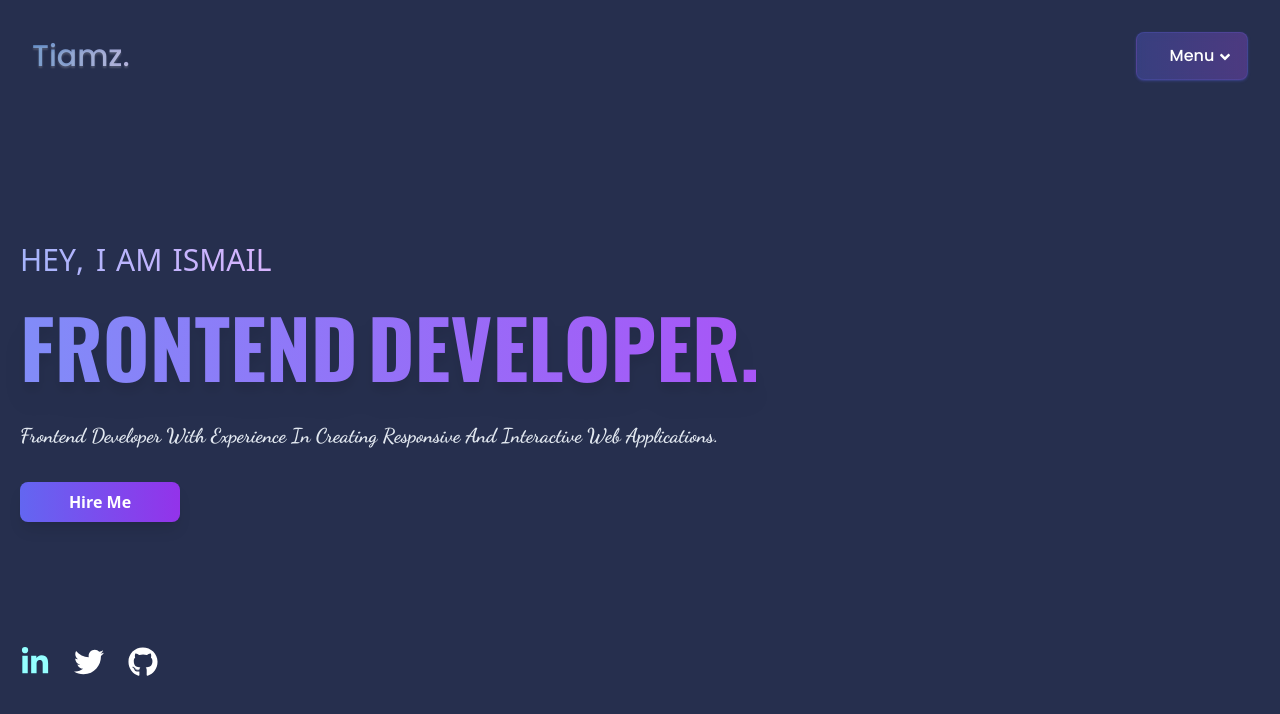
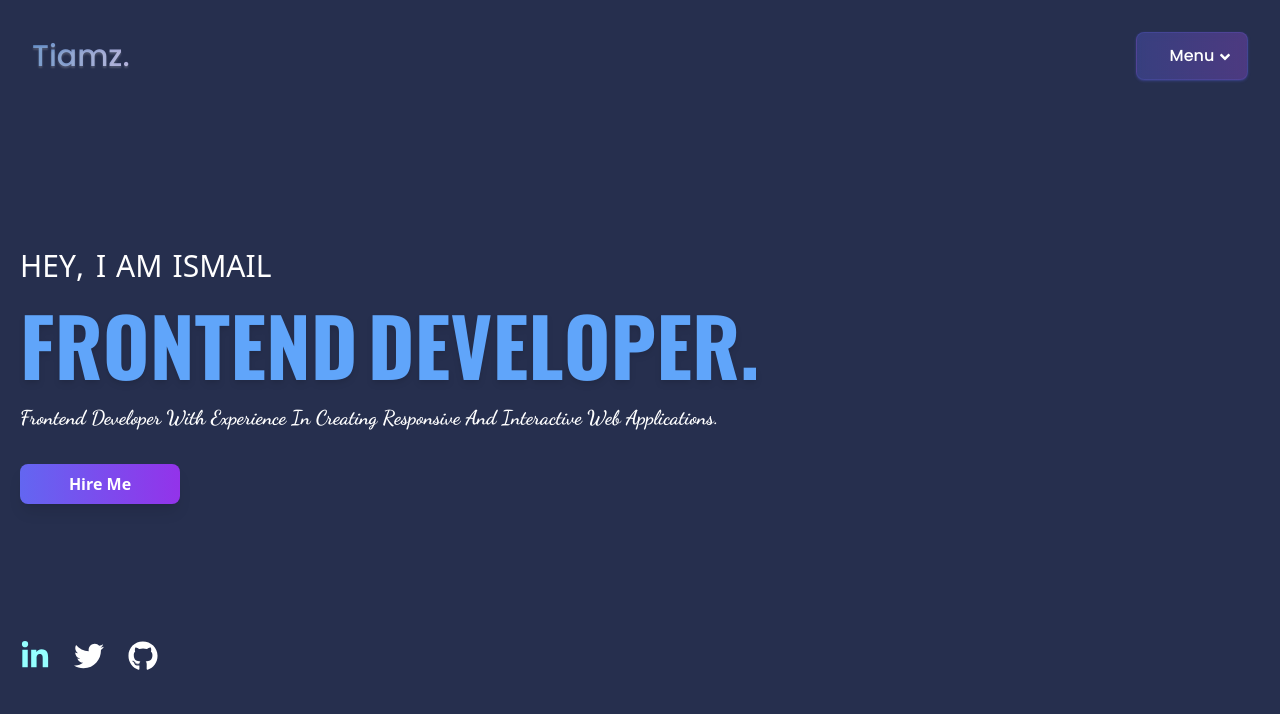
Before and after one commit to Tiamz01/Portfolio, a React (Vite) app: page / in a window 1280 px wide. Shown: the top 714 px of the page. Built offline with nearby package versions, Linux system fonts and the light colour scheme.

Commit message:
Update Hero component styling and index.css enhancements

```diff
--- a/src/component/Hero.jsx
+++ b/src/component/Hero.jsx
@@ -16,28 +16,28 @@ const Hero = () => {
 
 	return (
 		<>
-			<div className='grid items-center pt-20 px-5 w-full h-[80vh] xsm:-mt-[5rem]'>
+			<div className='grid items-center  pt-20 px-5 w-full h-[80vh] xsm:-mt-[5rem] '>
 				{infos.map((val, i) => (
 					<div key={i} className='flex flex-col items-start justify-center main'>
-						<h3 className='text-transparent bg-clip-text bg-gradient-to-r from-indigo-300 to-purple-300 text-3xl capitalize xsm:text-lg mb-2'>
+						<h3 className=' text-white text-3xl capitalize xsm:text-lg'>
 							<AnimatedLetters letterClass={letterClass} strArray={"hey, i am Ismail".split("")} idx={1} />
 						</h3>
 
-						<h1 className='text-[5rem] font-dancing font-bold font-oswald capitalize lg:text-[4.3rem] md:text-[2rem] sm:text=[1rem] leading-1 drop-shadow-xl text-transparent bg-clip-text bg-gradient-to-r from-indigo-400 to-purple-500 xsm:text-[1.8rem] mb-4'>
+						<h1 className=' text-[5rem] font-dancing font-bold font-oswald capitalize  lg:text-[4.3rem] md:text-[2rem]  sm:text=[1rem] leading-1 drop-shadow-md text-blue-400 xsm:text-[1.8rem]'>
 							<AnimatedLetters letterClass={letterClass} strArray={"Frontend Developer.".split("")} idx={13} />
 						</h1>
 
-						<div className='max-w-lg'>
-							<h2 className='text-slate-200 text-xl text-justify font-dance capitalize w-[46rem] md:max-w-[28rem] lg:max-w-[36rem] xsm:lg:max-w-[16rem] sm:text-base sm:font-normal sm:max-w-[20rem] fadeInLeft'>{val.text}</h2>
+						<div className=' max-w-lg'>
+							<h2 className=' text-white text-xl text-justify font-dance capitalize w-[46rem] md:max-w-[28rem] lg:max-w-[36rem] xsm:lg:max-w-[16rem] sm:text-base sm:font-normal sm:max-w-[20rem]  fadeInLeft  '>{val.text}</h2>
 						</div>
 
-						<div className='mt-[2rem] mb-[5rem]'>
+						<div className='mt-[2rem] mb-[5rem] '>
 							<Button />
 						</div>
 					</div>
 				))}
 
-				<div className='-mt-[5rem] sm:-mt-[10rem] sm:text-base xsm:text-[.7rem]'>
+				<div className=' -mt-[5rem] sm:-mt-[10rem] sm:text-base xsm:text-[.7rem]'>
 					<Socials />
 				</div>
 			</div>{" "}
--- a/src/index.css
+++ b/src/index.css
@@ -36,7 +36,7 @@ body {
 	-webkit-background-clip: text;
 	-webkit-text-fill-color: transparent;
 	background-clip: text;
-	text-fill-color: transparent;
+	text-fill-cor: transparent;
 }
 
 .bg-blue-gradient {
```
